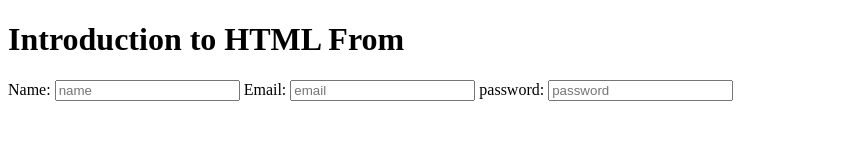
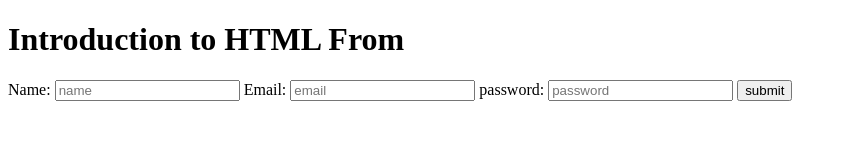
Before and after one commit to creativeemon/HTML-BASIC-FROM, a plain HTML site: page index.html in a window 1280 px wide. Shown: the whole page, without its empty margins (0-847 px from the left). Drawn offline with Linux system fonts and the light colour scheme.

Commit message:
input submit button add

```diff
--- a/index.html
+++ b/index.html
@@ -19,6 +19,8 @@
 
         <label for="password">password:</label>
         <input type="password" name="password" id="password" placeholder="password">
+        <!-- input button add -->
+        <input type="submit" value="submit">
     </form>
 </body>
 
```
